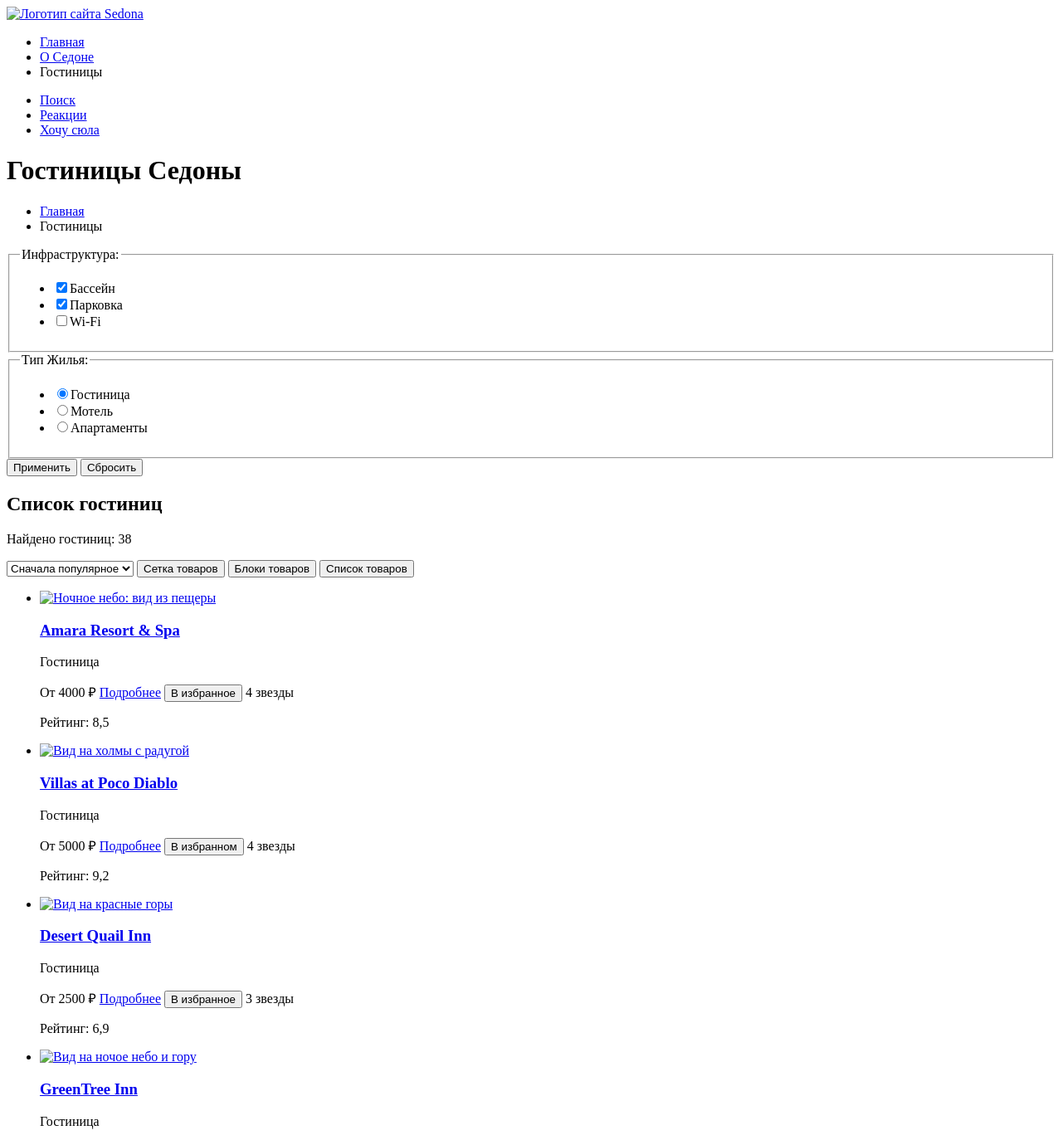
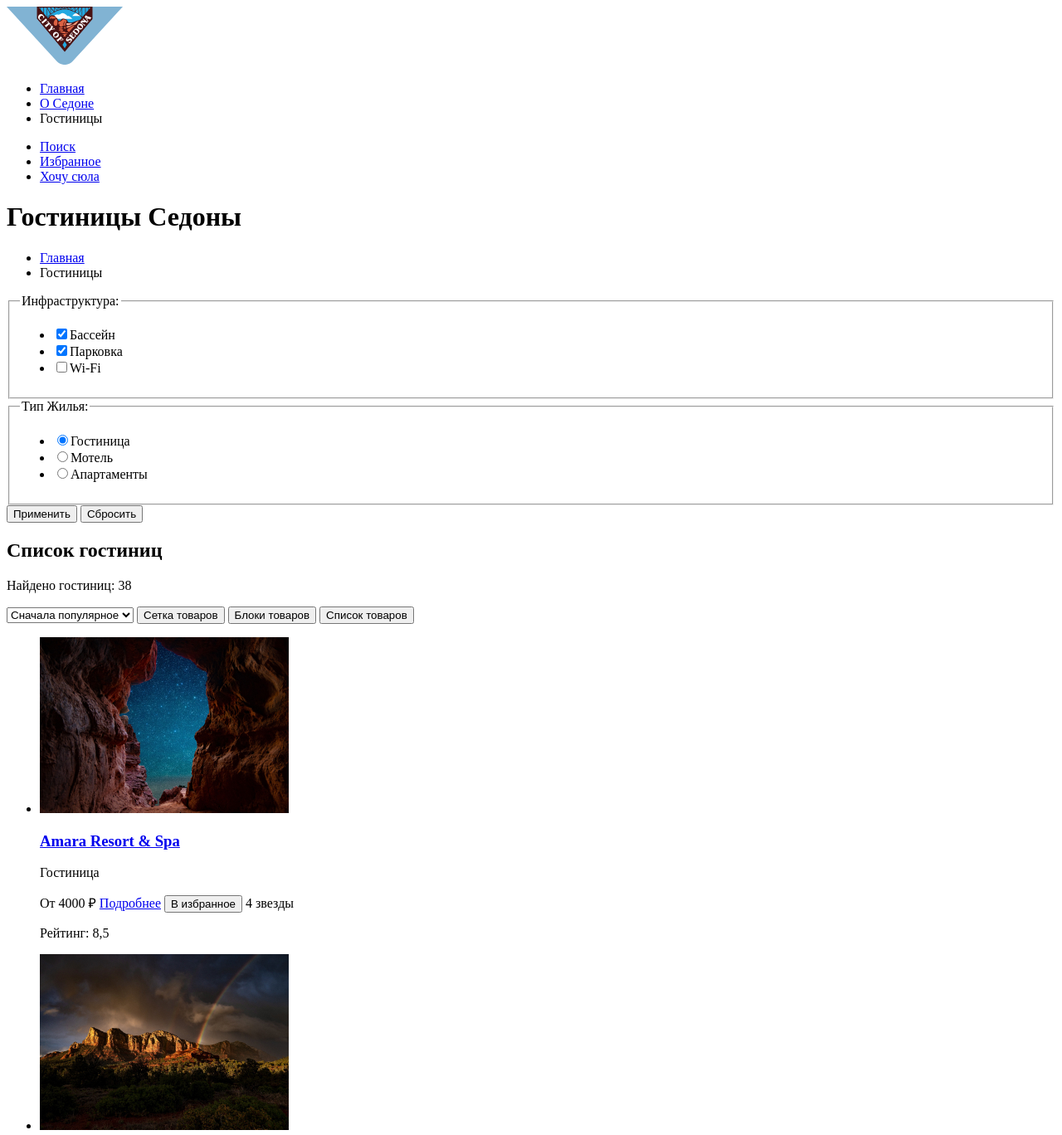
Before and after one commit to htmlacademy-htmlcss/2411931-sedona-38, a plain HTML site: page catalog.html in a window 1280 px wide. Shown: the top 1368 px of the page at 83% size. Drawn offline with Linux system fonts and the light colour scheme.

Commit message:
Добавление графики на страницу

```diff
--- a/catalog.html
+++ b/catalog.html
@@ -10,7 +10,7 @@
         <header class="page-header">
             <nav class="navigation">
                 <a class="logo-link" href="index.html">
-                    <img class="logo" src="#" alt="Логотип сайта Sedona">
+                    <img class="logo" src="image/logo.svg" width="140" height="70" alt="Логотип сайта Sedona">
                 </a>
 
                 <ul class="navigation-list">
@@ -26,7 +26,7 @@
                     </li>
                     <li class="navigation-item">
                         <a class="navigation-link" href="#">
-                            <span class="visually-hidden">Реакции</span>
+                            <span class="visually-hidden">Избранное</span>
                         </a>
                     </li>
                     <li class="navigation-item">
@@ -111,16 +111,13 @@
                             <option value="expensive">Сначала дорогое</option>
                         </select>
                         <button class="button-location button-net" type="button">
-                            <span class="visually-hidden">Сетка
-                                товаров</span>
+                            <span class="visually-hidden">Сетка товаров</span>
                         </button>
                         <button class="button-location button-net" type="button">
-                            <span class="visually-hidden">Блоки
-                                товаров</span>
+                            <span class="visually-hidden">Блоки товаров</span>
                         </button>
                         <button class="button-location button-net" type="button">
-                            <span class="visually-hidden">Список
-                                товаров</span>
+                            <span class="visually-hidden">Список товаров</span>
                         </button>
                     </div>
                 </header>
@@ -130,7 +127,7 @@
                             <li class="product-card">
                                 <article>
                                     <a class="product-card-link-img" href="#">
-                                        <img class="product-card-img" src="#" alt="Ночное небо: вид из пещеры">
+                                        <img class="product-card-img" src="image/hotel-1.jpg" width="300" height="212" alt="Ночное небо: вид из пещеры">
                                     </a>
                                     <a class="product-card-link-title" href="#">
                                         <h3 class="product-card-title">Amara Resort & Spa</h3>
@@ -146,7 +143,7 @@
                             <li class="product-card">
                                 <article>
                                     <a class="product-card-link-img" href="#">
-                                        <img class="product-card-img" src="#" alt="Вид на холмы с радугой">
+                                        <img class="product-card-img" src="image/hotel-2.jpg" width="300" height="212" alt="Вид на холмы с радугой">
                                     </a>
                                     <a class="product-card-link-title" href="#">
                                         <h3 class="product-card-title">Villas at Poco Diablo</h3>
@@ -163,7 +160,7 @@
                             <li class="product-card">
                                 <article>
                                     <a class="product-card-link-img" href="#">
-                                        <img class="product-card-img" src="#" alt="Вид на красные горы">
+                                        <img class="product-card-img" src="image/hotel-3.jpg" width="300" height="212" alt="Вид на красные горы">
                                     </a>
                                     <a class="product-card-link-title" href="#">
                                         <h3 class="product-card-title">Desert Quail Inn</h3>
@@ -179,7 +176,7 @@
                             <li class="product-card">
                                 <article>
                                     <a class="product-card-link-img" href="#">
-                                        <img class="product-card-img" src="#" alt="Вид на ночое небо и гору">
+                                        <img class="product-card-img" src="image/hotel-4.jpg" width="300" height="212" alt="Вид на ночое небо и гору">
                                     </a>
                                     <a class="product-card-link-title" href="#">
                                         <h3 class="product-card-title">GreenTree Inn</h3>
@@ -270,7 +267,7 @@
             <a class="footer-number" href="tel:+78128121212">+7 (812) 812-12-12</a>
 
             <a class="footer-link-logo-html" href="https://htmlacademy.ru/">
-                <img class="logo-html" src="#" alt="Логотип HTML Academy">
+                <img class="logo-html" src="image/logo-html.svg" width="115" height="33" alt="Логотип HTML Academy">
             </a>
 
         </footer>
```
Also changed, not shown: index.html (+6 -6 lines), image/advantage-1.jpg (added), image/advantage-2.jpg (added), image/hotel-1.jpg (added), image/hotel-2.jpg (added), image/hotel-3.jpg (added), image/hotel-4.jpg (added), image/logo-html.svg (added), image/logo.svg (added), image/welcome.svg (added).
